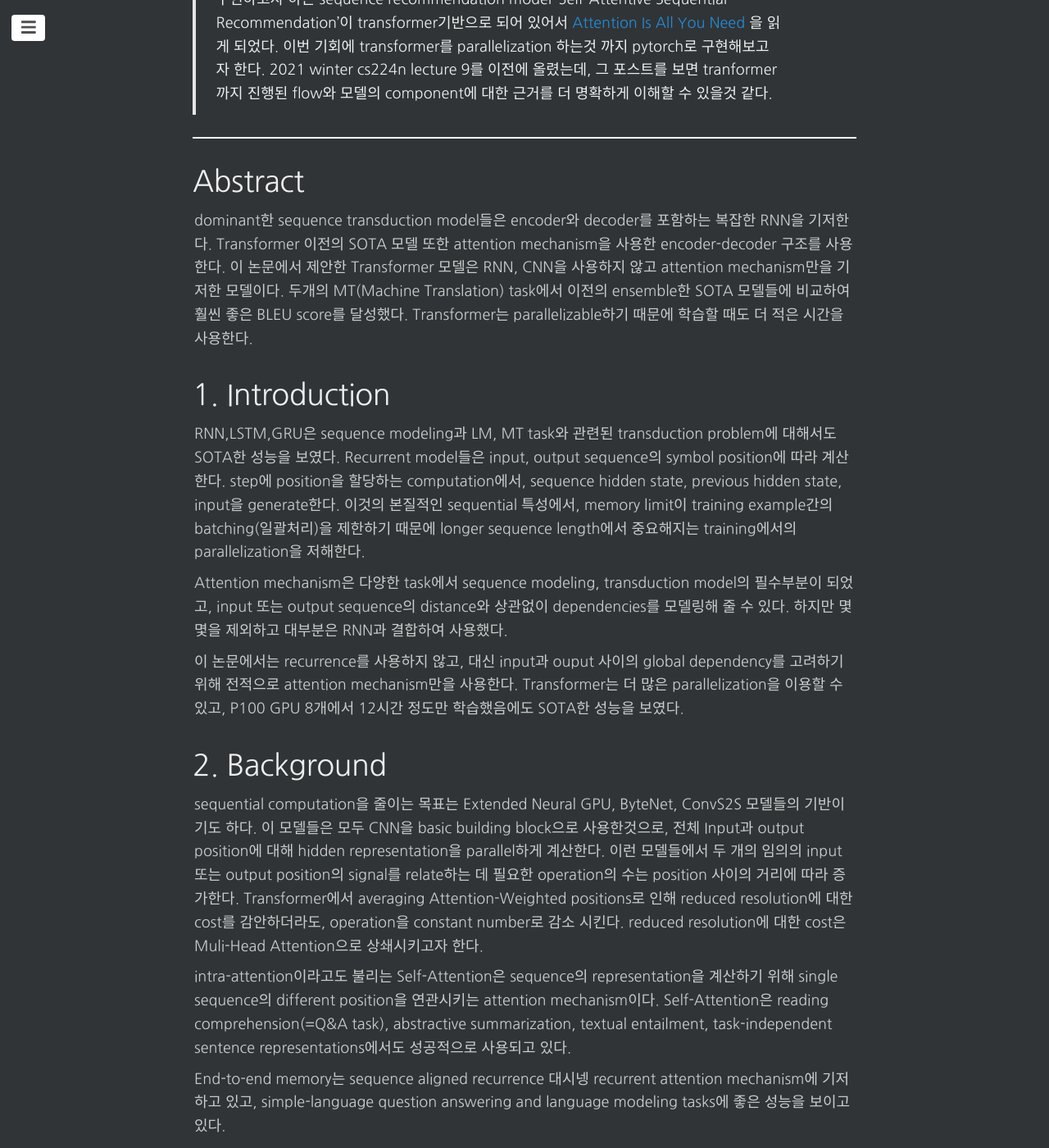
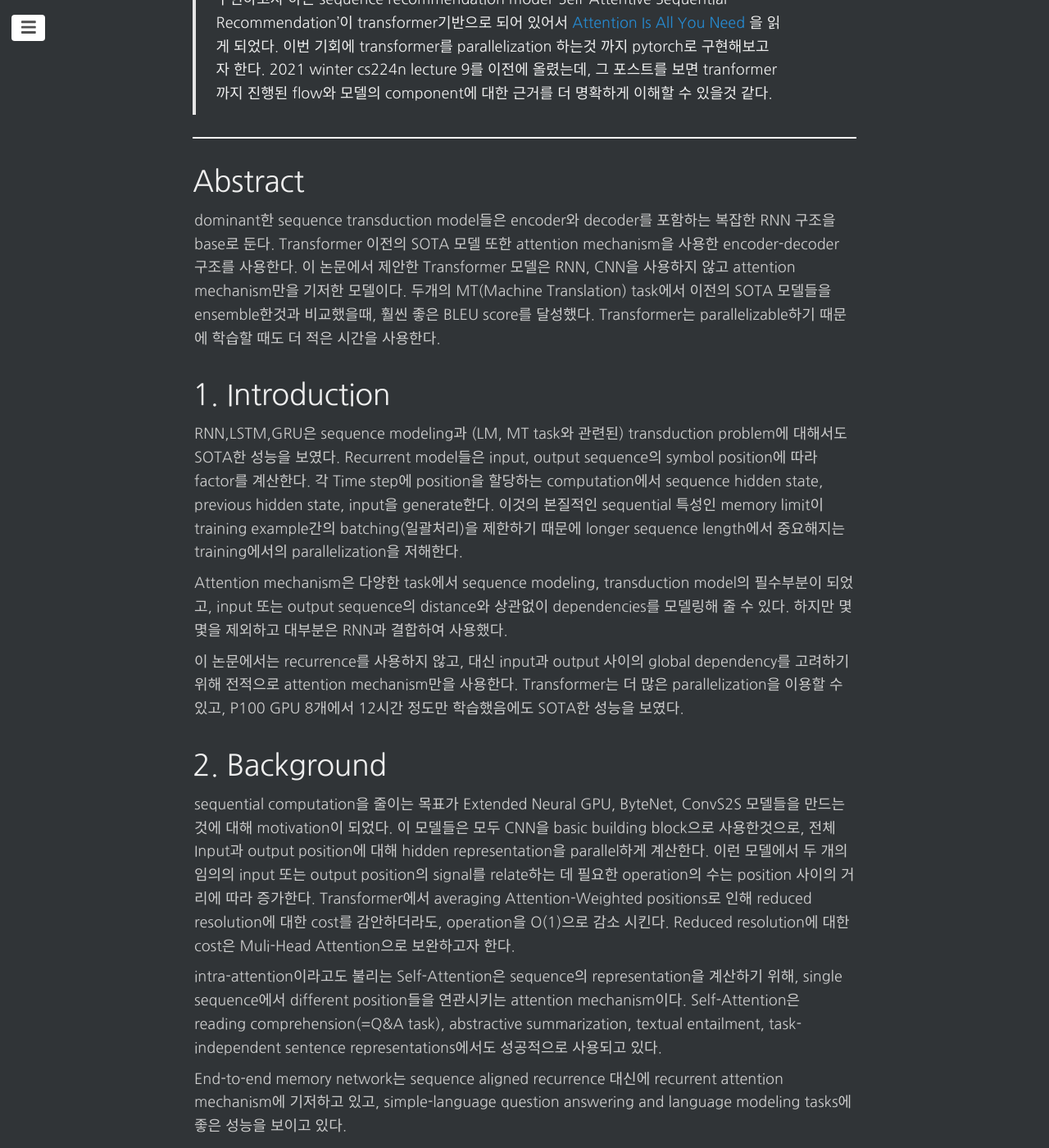
Before and after one commit to changhyeonnam/changhyeonnam.github.io, a Jekyll site: the page built from _posts/2022/2022-1-20-attention is all you need.md, in a window 1280 px wide and 1400 px high, scrolled down 326 px. Shown: the whole window at 82% size. Built offline with Jekyll 4.4.1, drawn with Linux system fonts in a browser that asks for light colours; nearby versions of some CDN libraries; formulas are drawn with MathJax 3; comment, search, counter and statistics services are not loaded; some of the changed text lies outside the part shown.

Commit message:
update Ayn.md

```diff
--- a/_posts/2022/2022-1-20-attention is all you need.md
+++ b/_posts/2022/2022-1-20-attention is all you need.md
@@ -19,56 +19,53 @@
 
 # Abstract
 
-dominant한 sequence transduction model들은 encoder와 decoder를 포함하는 복잡한 RNN을 기저한다. Transformer 이전의 SOTA 모델 또한 attention mechanism을 사용한 encoder-decoder 구조를 사용한다. 이 논문에서 제안한 Transformer 모델은 RNN, CNN을 사용하지 않고 attention mechanism만을 기저한 모델이다. 두개의 MT(Machine Translation) task에서 이전의 ensemble한 SOTA 모델들에 비교하여 훨씬 좋은 BLEU score를 달성했다. Transformer는 parallelizable하기 때문에 학습할 때도 더 적은 시간을 사용한다.
+dominant한 sequence transduction model들은 encoder와 decoder를 포함하는 복잡한 RNN 구조을 base로 둔다. Transformer 이전의 SOTA 모델 또한 attention mechanism을 사용한 encoder-decoder 구조를 사용한다. 이 논문에서 제안한 Transformer 모델은 RNN, CNN을 사용하지 않고 attention mechanism만을 기저한 모델이다. 두개의 MT(Machine Translation) task에서 이전의 SOTA 모델들을 ensemble한것과 비교했을때, 훨씬 좋은 BLEU score를 달성했다. Transformer는 parallelizable하기 때문에 학습할 때도 더 적은 시간을 사용한다.
 
 # 1. Introduction
 
-RNN,LSTM,GRU은 sequence modeling과 LM, MT task와 관련된 transduction problem에 대해서도 SOTA한 성능을 보였다. Recurrent model들은 input, output sequence의 symbol position에 따라 계산한다. step에 position을 할당하는 computation에서, sequence hidden state, previous  hidden state, input을 generate한다. 이것의 본질적인 sequential 특성에서, memory limit이 training example간의 batching(일괄처리)을 제한하기 때문에 longer sequence length에서 중요해지는 training에서의 parallelization을 저해한다.
+RNN,LSTM,GRU은 sequence modeling과 (LM, MT task와 관련된) transduction problem에 대해서도 SOTA한 성능을 보였다. Recurrent model들은 input, output sequence의 symbol position에 따라 factor를 계산한다. 각 Time step에 position을 할당하는 computation에서 sequence hidden state, previous  hidden state, input을 generate한다. 이것의 본질적인 sequential 특성인 memory limit이 training example간의 batching(일괄처리)을 제한하기 때문에 longer sequence length에서 중요해지는 training에서의 parallelization을 저해한다.
 
 Attention mechanism은 다양한 task에서 sequence modeling, transduction model의 필수부분이 되었고, input 또는 output sequence의 distance와 상관없이 dependencies를 모델링해 줄 수 있다. 하지만 몇몇을 제외하고 대부분은 RNN과 결합하여 사용했다.
 
-이 논문에서는 recurrence를 사용하지 않고, 대신  input과 ouput 사이의 global dependency를 고려하기 위해 전적으로 attention mechanism만을 사용한다.  Transformer는 더 많은 parallelization을 이용할 수 있고, P100 GPU 8개에서 12시간 정도만 학습했음에도 SOTA한 성능을 보였다.
+이 논문에서는 recurrence를 사용하지 않고, 대신  input과 output 사이의 global dependency를 고려하기 위해 전적으로 attention mechanism만을 사용한다.  Transformer는 더 많은 parallelization을 이용할 수 있고, P100 GPU 8개에서 12시간 정도만 학습했음에도 SOTA한 성능을 보였다.
 
 # 2. Background
 
-sequential computation을 줄이는 목표는 Extended Neural GPU, ByteNet, ConvS2S 모델들의 기반이기도 하다. 이 모델들은 모두 CNN을 basic building block으로 사용한것으로, 전체 Input과 output position에 대해 hidden representation을 parallel하게 계산한다. 이런 모델들에서 두 개의 임의의 input 또는 output position의 signal를 relate하는 데 필요한 operation의 수는 position 사이의 거리에 따라 증가한다. Transformer에서 averaging Attention-Weighted positions로 인해 reduced resolution에 대한 cost를 감안하더라도, operation을 constant number로 감소 시킨다. reduced resolution에 대한 cost은 Muli-Head Attention으로 상쇄시키고자 한다.
+sequential computation을 줄이는 목표가 Extended Neural GPU, ByteNet, ConvS2S 모델들을 만드는것에 대해 motivation이 되었다. 이 모델들은 모두 CNN을 basic building block으로 사용한것으로, 전체 Input과 output position에 대해 hidden representation을 parallel하게 계산한다. 이런 모델에서 두 개의 임의의 input 또는 output position의 signal를 relate하는 데 필요한 operation의 수는 position 사이의 거리에 따라 증가한다. Transformer에서 averaging Attention-Weighted positions로 인해 reduced resolution에 대한 cost를 감안하더라도, operation을 O(1)으로 감소 시킨다. Reduced resolution에 대한 cost은 Muli-Head Attention으로 보완하고자 한다.
 
-intra-attention이라고도 불리는 Self-Attention은 sequence의 representation을 계산하기 위해 single sequence의 different position을 연관시키는 attention mechanism이다. Self-Attention은 reading comprehension(=Q&A task), abstractive summarization, textual entailment, task-independent sentence representations에서도 성공적으로 사용되고 있다.
+intra-attention이라고도 불리는 Self-Attention은 sequence의 representation을 계산하기 위해, single sequence에서 different position들을 연관시키는 attention mechanism이다. Self-Attention은 reading comprehension(=Q&A task), abstractive summarization, textual entailment, task-independent sentence representations에서도 성공적으로 사용되고 있다.
 
-End-to-end memory는 sequence aligned recurrence 대시넹  recurrent attention mechanism에 기저하고 있고, simple-language question answering and language modeling tasks에 좋은 성능을 보이고 있다.
+End-to-end memory network는 sequence aligned recurrence 대신에  recurrent attention mechanism에 기저하고 있고, simple-language question answering and language modeling tasks에 좋은 성능을 보이고 있다.
 
 Transformer는 sequence-aligned RNN, CNN을 사용하지 않고 전적으로 self-attention에 의존하여 input과 output의 representation을 계산하려는 첫번째 transduction model이다. Transformer, self-attention에 대해 설명하고 그것의 장점에 대해 설명할 것이다.
 
 # 3. Model Architecture
 
-대부분의 competitive neural sequence transduction Model들은 encoder-decoder struture를 갖고 있다. encoder는 input sequence of symbol representation $(x_1,...,x_n)$ 을 sequence of continuous representation $z=(z_1,...,z_n)$ 으로 맵핑시킨다. 주어진 $z$에 대해, decoder는 output sequence $(y_1,...,y_m)$of symbol을 하나씩 generate한다. 각 time step에서, 다음 output symbol을  생성할 때, 추가적인 input으로 이전에 generate한 symbol을 사용하기 때문에 auto-regressive하다.
+대부분의 competitive neural sequence transduction Model들은 encoder-decoder structure를 갖고 있다. encoder는 input sequence of symbol representation $(x_1,...,x_n)$ 을 sequence of continuous representation $z=(z_1,...,z_n)$ 으로 맵핑시킨다. 주어진 encoder output $z$에 대해, decoder는 output sequence $(y_1,...,y_m)$of symbol을 하나씩 generate한다. 각 time step에서, 다음 output symbol을  생성할 때, 추가적인 input으로 이전에 generate한 symbol을 사용하기 때문에 auto-regressive하다.
 
 Transformer는 stacked-self-attention과 point-wise (fully connected layers for both encoder, decoder)를 사용하여 방금 언급한 overall architecture를 따른다. 이에 대한 구조가 아래 그림에 나타나 있다.
 
 <div class="center">
   <figure>
-    <a href="/images/2022/paper/ana/img0.png"><img src="/images/2022/paper/ana/img0.png" width="600" height="600"   ></a>
+    <a href="/images/2022/paper/ana/img0.png"><img src="/images/2022/paper/ana/img0.png" width="600" height="700"   ></a>
   </figure>
 </div>
 
 
 ## 3.1 Encoder and Decoder Stacks
 
-- Encoder : Encoder는 N= 6 개의 동일한 layer의 stack으로 이루어져 있다. 각 layer는 두개의 sub-layer를 갖는다. 첫번째 sub-layer는 multi-head self-attention mechanism이고, 두번째는 간단한 position-wise fully connected feed-forward network이다. 두개의 sub layer에 각각에 대해  layer normalization이 뒤에 오고, 그 다음 residual connection을 사용했다.
-
-    > residual connection은 ResNet에서 처음 배운것 같다. vanishing gradinet 문제를 해결하기 위해 적용한 techinque이다.
-    >
+- Encoder : Encoder는 N = 6 개의 동일한 layer의 stack으로 이루어져 있다. 각 layer는 두개의 sub-layer를 갖는다. 첫번째 sub-layer는 multi-head self-attention mechanism이고, 두번째 sub-layer는 간단한 position-wise fully connected feed-forward network이다. 두개의 sub layer에 각각에 대해  layer normalization이 뒤에 오고, 그 다음 residual connection을 사용되었다.
 
     각 sub-layer의 output은 $LayerNorm(x+Sublayer(x))$이고, $Sublayer(x)$는 각 sub-layer function의 output이다. 모델의 모든 sub-layer가 Residual connection을 사용하기 위해, $d_{model}=512$ 크기의 dimension을 갖는 embedding layer들을 output으로써 produce한다.
 
-- Decoder : Decoder 또한 N = 6 개의 동일한 layer의 stack으로 일뤄진다. encoder에서 사용했던 두개의 sub-layer를 사용하고, 추가로 decoder는 encoder stack의 output에 대해 multi-head attention을 수행하는 third sub-layer를 사용한다. (위 그림에서 decoder 2번째 sub-layer를 의미한다.) Encoder와 유사하게 각 sub-layer에 residual connection과 layer normalization을 사용한다. 또한 현재 position이 바로 subsequent positions에 attend하는 것을 방지하기 위하여 decoder의 self-attention sub-layer를 수정하였다. 하나의 position에 의해 offset된 output embeddings과 결합된 masking은 position i에 대한 prediction이 i보다 작은 positions에서의 known output에만 depend하게 보장해준다.
+- Decoder : Decoder 또한 N = 6 개의 동일한 layer의 stack으로 이뤄진다. encoder에서 사용했던 두개의 sub-layer를 사용하고, 추가로 decoder는 encoder stack의 output에 대해 multi-head attention을 수행하는 third sub-layer를 사용한다. (위 그림에서 decoder 2번째 sub-layer를 의미한다.) Encoder와 유사하게 각 sub-layer에 residual connection과 layer normalization을 사용한다. 또한 현재 position이 바로 subsequent positions에 attend하는 것을 방지하기 위하여 decoder의 self-attention sub-layer를 수정하였다. 하나의 position에 의해 offset된 output embeddings과 결합된 masking은 position i에 대한 prediction이 i보다 작은 positions에서의 known output에만 depend하게 보장해준다.
 
-    > 현재 position에서 generate한 output이 아직 generate 되지 않은 output에 attend하면 안되기 때문에 masking을 사용함으로써 이를 해결한다.  어떻게 masking하는지에 대해선 뒤에서 나올것 같다.
+    > 현재 position에서 generate한 output이 아직 generate 되지 않은 output에 attend하면 안되기 때문에 masking을 사용함으로써 이를 해결한다.
     >
 
 ## 3.2 Attention
 
-Attention function은 query와  a set of key-value pair를 ouput에 맵핑시킨다. 이때, query, key, value, output은 모두 vector이다. Ouput은 value에 대해 weighted sum으로 계산된다. 각 value에 할당된 weight들은 대응되는  key에 따른 query의 compatibility function에 의해 계산 된다.
+Attention function은 query와  a set of key-value pair를 output에 맵핑시킨다. 이때, query, key, value, output은 모두 vector이다. Output은 value에 대해 weighted sum으로 계산된다. 각 value에 할당된 weight들은 대응되는  key에 따른 query의 compatibility function에 의해 계산 된다.
 
 ### 3.2.1 Scaled Dot-Product Attention
 
@@ -89,12 +86,9 @@
   </figure>
 </div>
 
-가장 많이 사용된 Attention function은 additive attention, dot-product attention이다. Dot-product attention은  scaling factor ${1 \over {\sqrt d_k}}$ 를 제외하고는 동일하다. Additive attention는 single hidden layer와 feed-forward network에 사용하여 compatibility function을 계산한다.  두가지 attention은 theoretical complexity 면에서  유사하지만, 매우 optimized된 matrix multiplication code로 구현될 수 있기 때문에, dot-product attention이 실전에서 훨씬 빠르고 공간 복잡도 면에서도 더 효율적이다.
+가장 많이 사용되는 두가지 Attention function은 additive attention, dot-product attention이다. Dot-product attention은  scaling factor ${1 \over {\sqrt d_k}}$ 를 제외하고는 본 논문에서 사용한 attention과 동일하다. Additive attention는 single hidden layer로 feed-forward network을 사용하여 compatibility function을 계산한다.  두가지 attention은 theoretical complexity 면에서 유사하지만, dot-product attention이 매우 optimized된 matrix multiplication code로 구현될 수 있기 때문에, 실전에서 훨씬 빠르고 공간 복잡도 면에서도 더 효율적이다.
 
-> optimized matrix multiplication이 numpy, pandas에서의 vectorization을 사용하는 matrix연산과 유사한점이 있을꺼 같다. 나중에 한번 파봐야 겠다.
->
-
-$d_k$가 작은 값일 때, 위의 두개 mechanism은 유사하게 동작하지만, large value$d_k$로 scaling하지 않을때 additive attention이 dot product attention보다 성능이 더 뛰어나다. Dimension이 큰 Dot product을 softmax function에 push하게 되면 매우 작은 gradient값을 갖게 된다. 그래서 ${1 \over {\sqrt d_k}}$로 dot product  scaling했다.
+$d_k$가 작은 값일 때, 위의 두개 mechanism은 유사하게 동작하지만, large value$d_k$로 scaling하지 않을때, additive attention이 dot product attention보다 성능이 더 뛰어나다. Dimension이 큰 Dot product을 softmax function에 push하게 되면 매우 작은 gradient값을 갖게 된다. 그래서 ${1 \over {\sqrt d_k}}$로 dot product attention을 scaling했다.
 
 ### 3.2.2 Multi-Head Attention
 
@@ -104,10 +98,9 @@
   </figure>
 </div>
 
-$d_{model}$-dimensional keys, values, queries에 대해 single  attention function을 연산하는 것 대신 $d_k,d_k,d_v$ dimension에 대해 학습된 linear projection을 h번 사용하여 keys, valeus, queries을 linearly project하는 것이 더 beneficial했다. 각 query, key, value들에 대해 각각의 projected version에 대해서, parallel하게 attention function을 수행하여 $d_v$ dimension을 갖는 output을 계산했다. 위의 그림처럼 이 값들은 concatenate되어 한번 project되어 final value를 계산하게 된다.
+$d_{model}$-dimensional keys, values, queries에 대해 한번 attention function을 연산하는 것 보다 $d_k,d_k,d_v$ dimension에 대해 학습된 linear projection을 h번 사용하여 keys, valeus, queries을 linearly project하는 것이 더 beneficial하다. 각 query, key, value들에 대해 각각의 projected version에 대해서, parallel하게 attention function을 수행하여 $d_v$ dimension을 갖는 output을 계산했다. 위의 그림처럼 이 값들은 concatenate되어 한번 project되어 final value를 계산하게 된다.
 
-Multi-head attention은 model이 different position에서의 different representation subspace에서의 information을 jointly attend하게 해준다.
-
+Multi-head attention은 model이 different position의 different representation subspace에서 information들을 jointly attend하게 해준다.
 
 <div class="center">
   <figure>
@@ -144,7 +137,7 @@
 
 ## 3.4 Embeddings and Softmax
 
-다른 sequence transduction model들과 유사하게, Input token들과 ouput token들을 vector dimension $d_{model}$로 바꾸기 위해 learned embedding을 사용한다. 또한 decoder ouput을 predicted next-token probabilities로 바꾸기 위해 usual learned linear transformation과 softmax function을 사용한다. Model에서,  같은 weight matrix를 two embedding layers와 pre-softmax linear transformation 사이에 공유한다. embedding layer에서는 이 weight들에 대해 $\sqrt{d_{model}}$을 곱해준다.
+다른 sequence transduction model들과 유사하게, Input token들과 output token들을 vector dimension $d_{model}$로 바꾸기 위해 learned embedding을 사용한다. 또한 decoder output을 predicted next-token probabilities로 바꾸기 위해 usual learned linear transformation과 softmax function을 사용한다. Model에서,  같은 weight matrix를 two embedding layers와 pre-softmax linear transformation 사이에 공유한다. embedding layer에서는 이 weight들에 대해 $\sqrt{d_{model}}$을 곱해준다.
 
 ### 3.5 Positional Encoding
 
@@ -175,9 +168,9 @@
 
 ![Untitled](/images/2022/paper/ana/img8.png)
 
-Table 1에서 볼 수 있듯이, self-attention layer는 모든 position에 대해 constant number의 sequential하게 실행되는 operation에 연결하는 반면, recurrent layer는 O(n) sequential operation을 필요로 한다. computational complexity면에서 sequence length n이 representation dimensionality d 보다 작을때, self-attention layer들은 recurrent layer들보다 훨씬 빠르다. word-peice, byte-pair representation과 같은 sentence representations을 사용하는 대부분의 MT task의  SOTA model에서 $l<d$이 성립한다.
+Table 1에서 볼 수 있듯이, self-attention layer는 모든 position에 대해 O(1)의 sequential하게 실행되는 operation을 수행하는 반면, recurrent layer는 O(n) sequential operation을 필요로 한다. computational complexity면에서 sequence length n이 representation dimensionality d 보다 작을때, self-attention layer들은 recurrent layer들보다 훨씬 빠르다. word-peice, byte-pair representation과 같은 sentence representations을 사용하는 대부분의 MT task의  SOTA model에서 $l<d$이 성립한다.
 
-long dependency를 포함한 task에서 computational performance를 향상시키기 위해, self-attention은 각각의 output position을 중심으로 한 input sequence 에서 크기 r의 이웃만을 고려하는 것으로 제한되었다. 이것은 maximum path length를 $O(n/r)$으로 증가시킬 수 있다.
+long dependency를 포함한 task에서 computational performance를 향상시키기 위해, self-attention은 각각의 output position을 중심으로 한 input sequence에서 크기 r의 이웃만을 고려하는 것으로 제한되었다. 이것은 maximum path length를 $O(n/r)$으로 증가시킬 수 있다.
 
 k<n인 single convolution layer만 있는 kernel은 all pair of input과 output position을 연결하지 않는다. 그래서 O($log_k(n)$의 dilated convolutions 혹은 O(n/k)의 contiguous kernels와 같은 경우, $O(n/k)$ convolution layers을 쌓는 것을 요구한다. (network에서의 2개의 position에 대해 longest path의 length를 증가시키기 위해)  보통 CNN이 RNN보다 k배 만큼 연산이 expensive하다. 하지만 Separable convolution에 대해선 complexity가 $O(k\cdot n \cdot d +n\cdot d^2)$로 매우 감소한다. 하지만 $k=n$인 경우, Complexity off separable convolution과 우리 model에서 사용한 self-attention layer는  동일하다.
 
```
